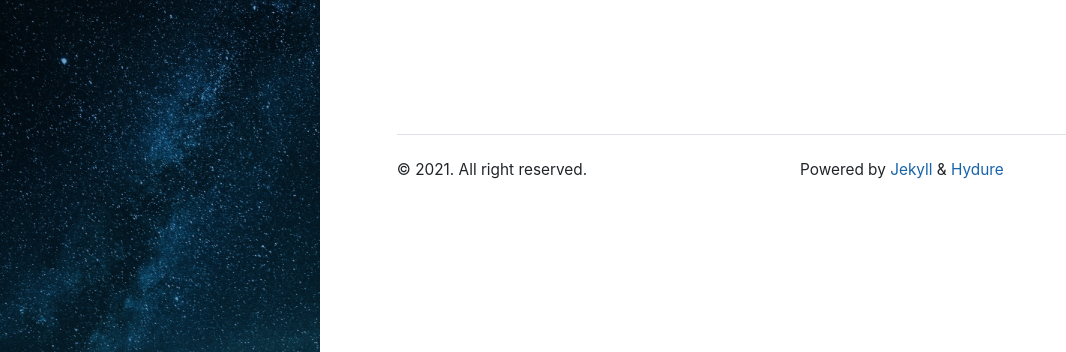
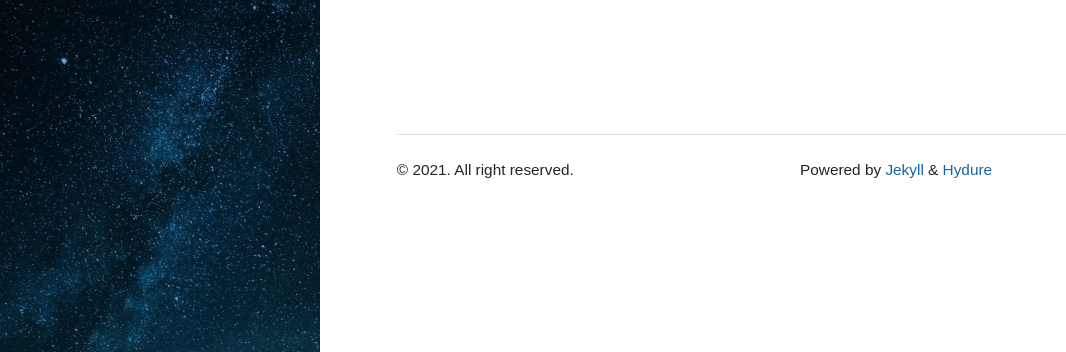
Before and after one commit to zivong/jekyll-theme-hydure, a Jekyll site: the page built from README.md, in a window 1280 px wide. Shown: the top 352 px of the page, without its empty margins (0-1066 px from the left). Built offline with Jekyll 4.4.1, drawn with Linux system fonts in a browser that asks for light colours; nearby versions of some CDN libraries; our own code applies the rules of GitHub Pages for plain Markdown files.

Commit message:
Adjust structure and font

```diff
--- a/_layouts/default.html
+++ b/_layouts/default.html
@@ -14,8 +14,9 @@
         </div>
       </div>
       <div class="content pure-u-1 pure-u-md-3-4">
-        {{ content }}
-
+        <div class="main">
+          {{ content }}
+        </div>
         {% include footer.html %}
       </div>
     </div>
--- a/_sass/hydure/_base.scss
+++ b/_sass/hydure/_base.scss
@@ -2,7 +2,6 @@
   -webkit-box-sizing: border-box;
   -moz-box-sizing: border-box;
   box-sizing: border-box;
-  font-family: var(--body-font);
 }
 
 body {
--- a/_sass/hydure/_content.scss
+++ b/_sass/hydure/_content.scss
@@ -1,5 +1,9 @@
 .content {
   padding: 4em 1em;
+}
+
+.main {
+  font-family: var(--body-font);
 }
 
 @media (min-width: $md-screen) {
```
